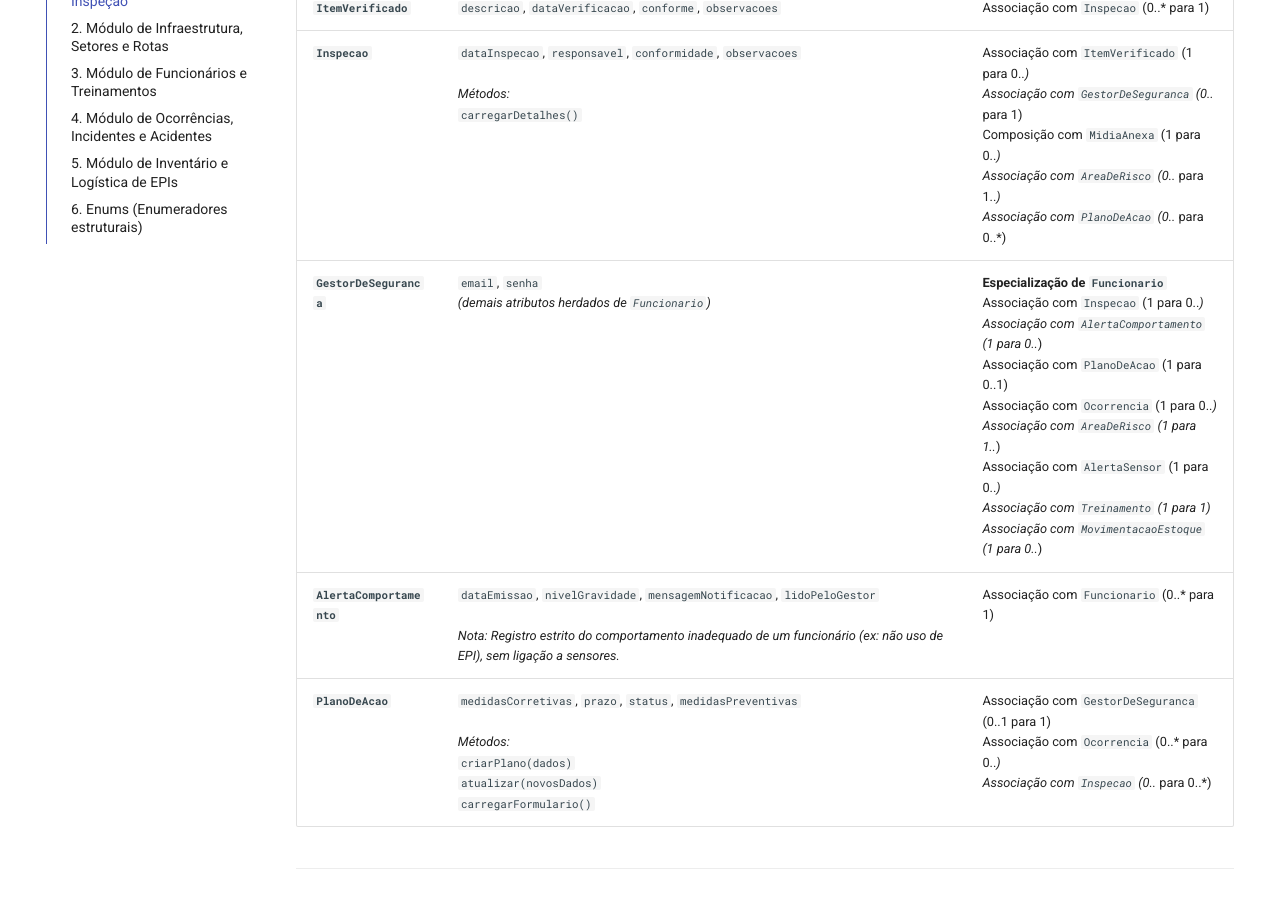
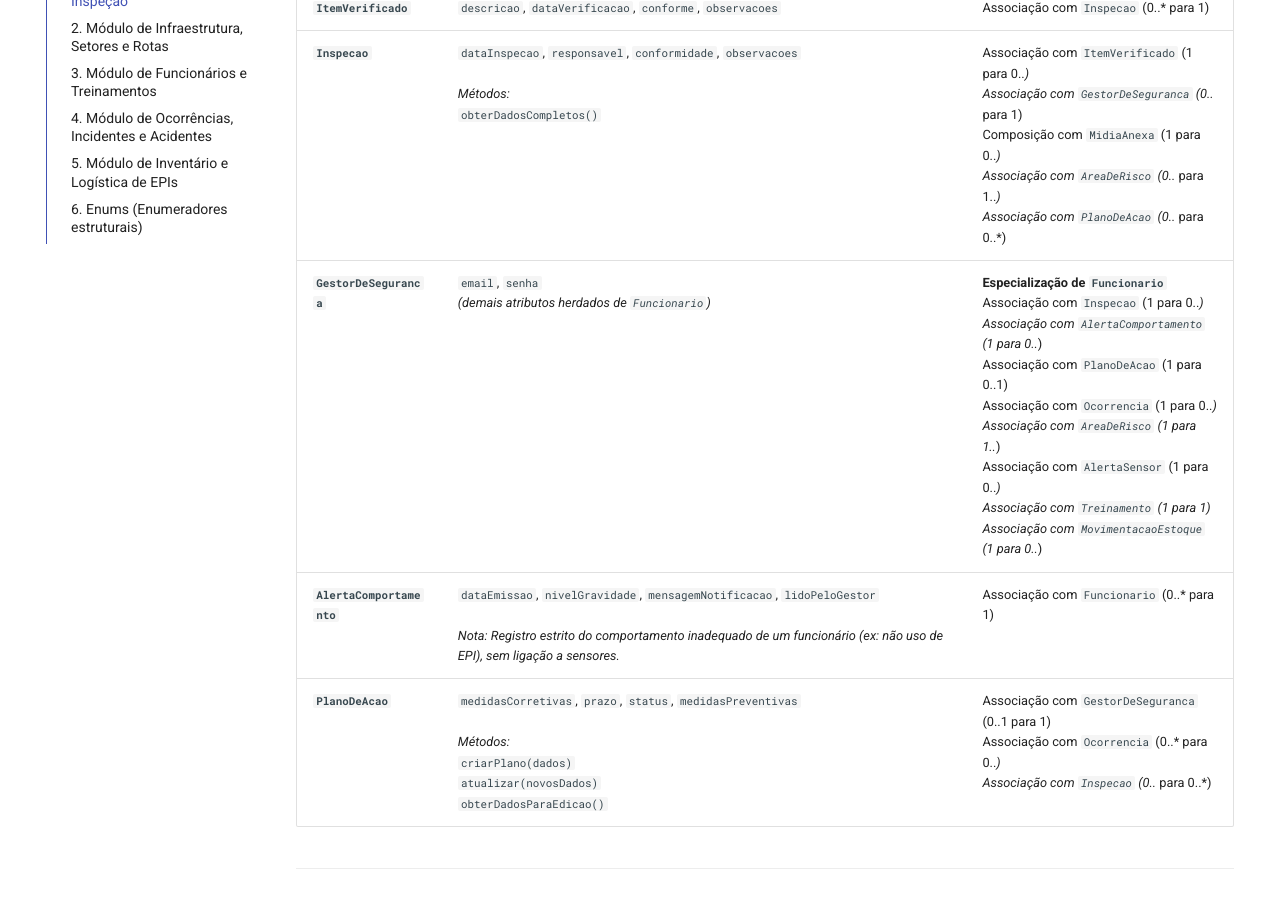
Before and after one commit to lowgue/SafePlace-APS, an MkDocs documentation site: the page built from docs/DiagramaClasses.md, in a window 1280 px wide and 1400 px high, scrolled down 434 px. Shown: the part 152-1052 px from the top of the window. Built offline with MkDocs 1.6.1 and Material for MkDocs 9.7.7, drawn with Linux system fonts in a browser that asks for light colours; some of the changed text lies outside the part shown.

Commit message:
feat: minor changes on the sequence diagrams and documentation

```diff
--- a/docs/DiagramaClasses.md
+++ b/docs/DiagramaClasses.md
@@ -15,10 +15,10 @@ A modelagem do SafePlace está dividida em 6 grandes módulos funcionais. Abaixo
 | Classe | Atributos e Métodos | Relacionamentos Principais |
 | :--- | :--- | :--- |
 | **`ItemVerificado`** | `descricao`, `dataVerificacao`, `conforme`, `observacoes` | Associação com `Inspecao` (0..* para 1) |
-| **`Inspecao`** | `dataInspecao`, `responsavel`, `conformidade`, `observacoes`<br><br>*Métodos:*<br>`carregarDetalhes()` | Associação com `ItemVerificado` (1 para 0..*)<br>Associação com `GestorDeSeguranca` (0..* para 1)<br>Composição com `MidiaAnexa` (1 para 0..*)<br>Associação com `AreaDeRisco` (0..* para 1..*)<br>Associação com `PlanoDeAcao` (0..* para 0..*) |
+| **`Inspecao`** | `dataInspecao`, `responsavel`, `conformidade`, `observacoes`<br><br>*Métodos:*<br>`obterDadosCompletos()` | Associação com `ItemVerificado` (1 para 0..*)<br>Associação com `GestorDeSeguranca` (0..* para 1)<br>Composição com `MidiaAnexa` (1 para 0..*)<br>Associação com `AreaDeRisco` (0..* para 1..*)<br>Associação com `PlanoDeAcao` (0..* para 0..*) |
 | **`GestorDeSeguranca`** | `email`, `senha`<br>*(demais atributos herdados de `Funcionario`)* | **Especialização de `Funcionario`**<br>Associação com `Inspecao` (1 para 0..*)<br>Associação com `AlertaComportamento` (1 para 0..*)<br>Associação com `PlanoDeAcao` (1 para 0..1)<br>Associação com `Ocorrencia` (1 para 0..*)<br>Associação com `AreaDeRisco` (1 para 1..*)<br>Associação com `AlertaSensor` (1 para 0..*)<br>Associação com `Treinamento` (1 para 1)<br>Associação com `MovimentacaoEstoque` (1 para 0..*) |
 | **`AlertaComportamento`** | `dataEmissao`, `nivelGravidade`, `mensagemNotificacao`, `lidoPeloGestor`<br><br>*Nota: Registro estrito do comportamento inadequado de um funcionário (ex: não uso de EPI), sem ligação a sensores.* | Associação com `Funcionario` (0..* para 1) |
-| **`PlanoDeAcao`** | `medidasCorretivas`, `prazo`, `status`, `medidasPreventivas`<br><br>*Métodos:*<br>`criarPlano(dados)`<br>`atualizar(novosDados)`<br>`carregarFormulario()` | Associação com `GestorDeSeguranca` (0..1 para 1)<br>Associação com `Ocorrencia` (0..* para 0..*)<br>Associação com `Inspecao` (0..* para 0..*) |
+| **`PlanoDeAcao`** | `medidasCorretivas`, `prazo`, `status`, `medidasPreventivas`<br><br>*Métodos:*<br>`criarPlano(dados)`<br>`atualizar(novosDados)`<br>`obterDadosParaEdicao()` | Associação com `GestorDeSeguranca` (0..1 para 1)<br>Associação com `Ocorrencia` (0..* para 0..*)<br>Associação com `Inspecao` (0..* para 0..*) |
 
 ---
 
@@ -56,7 +56,7 @@ A modelagem do SafePlace está dividida em 6 grandes módulos funcionais. Abaixo
 
 | Classe | Atributos e Métodos | Relacionamentos Principais |
 | :--- | :--- | :--- |
-| **`Ocorrencia`** | `dataOcorrencia`, `local`, `descricao`<br>*Superclasse de Incidente e Acidente*<br><br>*Métodos:*<br>`carregarDetalhes()`<br>`vincularAnexos()`<br>`desvincularItem(idItem)`<br>`validarJustificativa(justificativa)` | Associação com `Funcionario` (0..* para 1)<br>Associação com `GestorDeSeguranca` (0..* para 1)<br>Associação com `Testemunha` (1 para 0..*)<br>Associação com `MidiaAnexa` (1 para 0..*)<br>Associação com `AreaDeRisco` (0..* para 0..1)<br>Associação com `EPI` (0..* para 0..*)<br>Associação com `Tarefa` (0..* para 0..1)<br>Associação com `PlanoDeAcao` (0..* para 0..*) |
+| **`Ocorrencia`** | `dataOcorrencia`, `local`, `descricao`<br>*Superclasse de Incidente e Acidente*<br><br>*Métodos:*<br>`obterDadosCompletos()`<br>`vincularAnexos()`<br>`desvincularItem(idItem)`<br>`validarJustificativa(justificativa)` | Associação com `Funcionario` (0..* para 1)<br>Associação com `GestorDeSeguranca` (0..* para 1)<br>Associação com `Testemunha` (1 para 0..*)<br>Associação com `MidiaAnexa` (1 para 0..*)<br>Associação com `AreaDeRisco` (0..* para 0..1)<br>Associação com `EPI` (0..* para 0..*)<br>Associação com `Tarefa` (0..* para 0..1)<br>Associação com `PlanoDeAcao` (0..* para 0..*) |
 | **`Incidente`** | `potencialDano` | Herda de `Ocorrencia` |
 | **`Acidente`** | `causaRaiz`, `tipo` | Herda de `Ocorrencia`<br>Associação com `CAT` (1 para 0..1) |
 | **`CAT`** | `numeroProtocolo`, `destino` | Associação com `Acidente` (0..1 para 1)<br>Associação com `OrgaoDestino` (1..* para 1) |
```
Also changed, not shown: other parts of docs/DiagramaClasses.md (+4 -4 lines), 11 other files.
